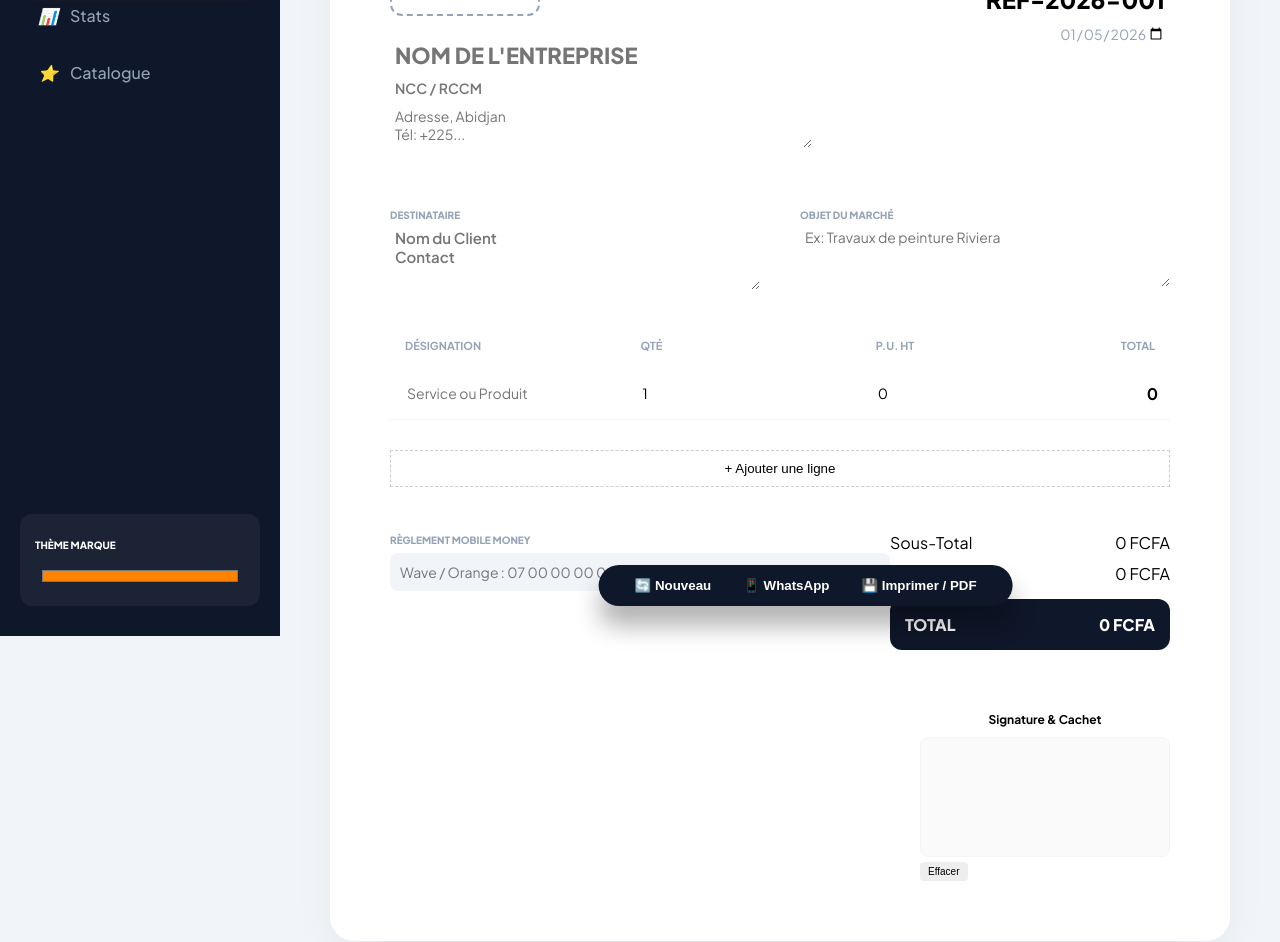
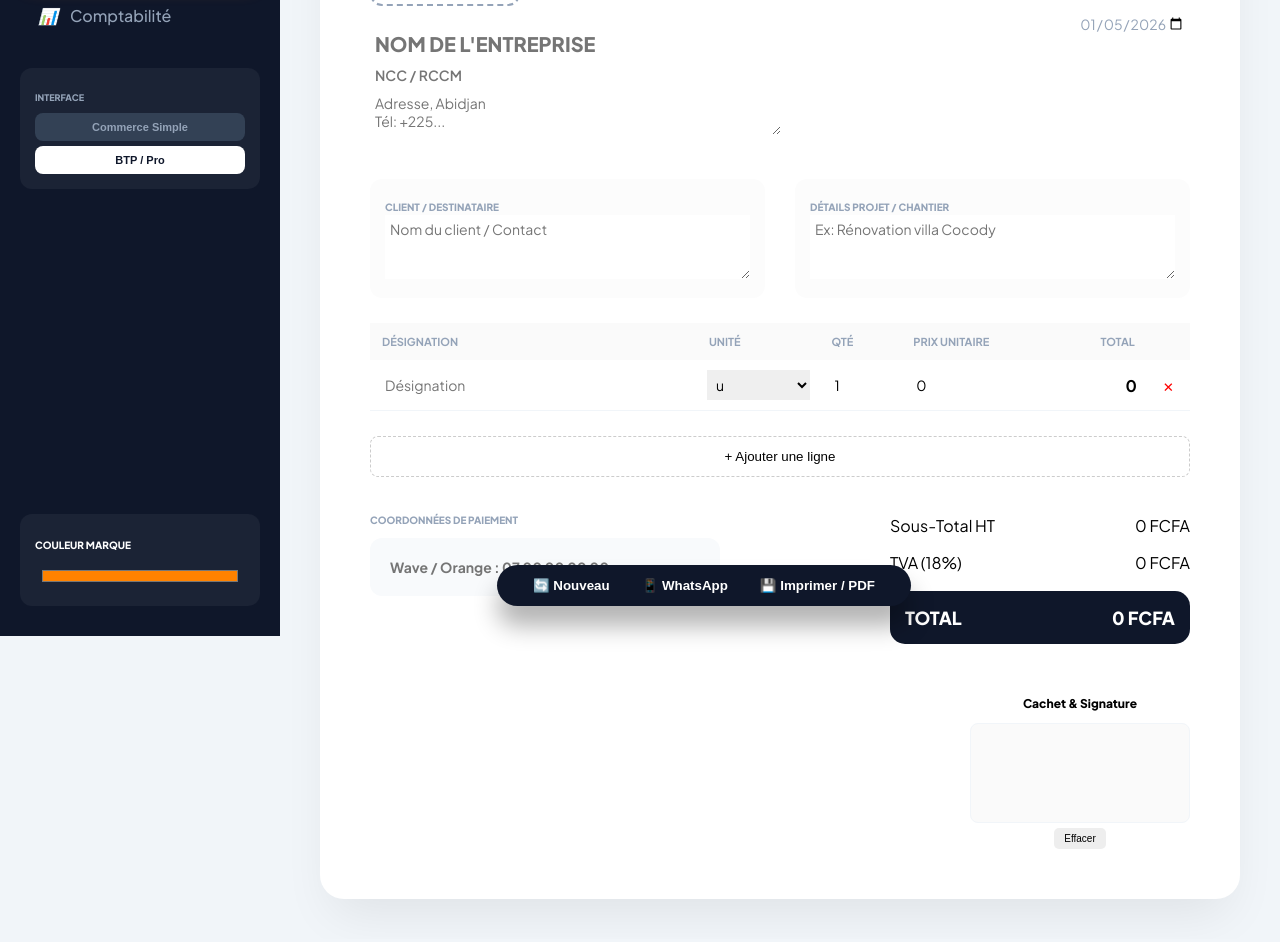
Before and after one commit to mlecoq004-collab/Ivoire-facture, a plain HTML site: page index.html in a window 1280 px wide. Shown: the part 164-1106 px from the top of the page. Drawn offline with Linux system fonts and the light colour scheme.

Commit message:
Update title and enhance invoice layout

```diff
--- a/index.html
+++ b/index.html
@@ -3,7 +3,7 @@
 <head>
     <meta charset="UTF-8">
     <meta name="viewport" content="width=device-width, initial-scale=1.0">
-    <title>IvoireFacture Elite | SaaS BTP & Commerce</title>
+    <title>IvoireFacture Pro | Solution Universelle</title>
     <link href="https://fonts.googleapis.com/css2?family=Plus+Jakarta+Sans:wght@300;400;500;600;700;800&display=swap" rel="stylesheet">
     <style>
         :root {
@@ -28,6 +28,15 @@
         .nav-link:hover { background: rgba(255,255,255,0.05); color: white; }
         .nav-link.active { background: var(--brand); color: white; box-shadow: 0 10px 15px -3px rgba(255, 130, 0, 0.3); }
 
+        .mode-selector {
+            margin-top: 20px; padding: 15px; background: rgba(255,255,255,0.05); border-radius: 12px;
+        }
+        .mode-btn {
+            width: 100%; padding: 8px; margin-top: 5px; border-radius: 8px; border: none;
+            cursor: pointer; font-size: 11px; font-weight: 700; background: #334155; color: #94a3b8;
+        }
+        .mode-btn.active { background: var(--white); color: var(--dark); }
+
         /* --- CONTENT --- */
         main { flex: 1; margin-left: 280px; padding: 40px; }
         .page { display: none; animation: fadeIn 0.4s ease-out; }
@@ -36,67 +45,72 @@
 
         /* --- INVOICE DESIGN --- */
         .invoice-card {
-            background: var(--white); padding: 60px; border-radius: 24px; box-shadow: 0 25px 50px -12px rgba(0,0,0,0.08);
-            position: relative; max-width: 900px; margin: 0 auto;
+            background: var(--white); padding: 50px; border-radius: 24px; box-shadow: 0 25px 50px -12px rgba(0,0,0,0.08);
+            position: relative; max-width: 950px; margin: 0 auto;
         }
         .invoice-card::before { content: ""; position: absolute; top: 0; left: 0; width: 100%; height: 8px; background: var(--brand); }
 
-        .header-top { display: flex; justify-content: space-between; margin-bottom: 50px; }
+        /* Gestion de l'affichage simplifié */
+        .mode-simple .col-unit { display: none; }
+
+        .header-top { display: flex; justify-content: space-between; margin-bottom: 40px; }
         .logo-box { width: 150px; height: 80px; border: 2px dashed var(--slate-400); border-radius: 12px; display: flex; align-items: center; justify-content: center; cursor: pointer; overflow: hidden; }
         .logo-box img { max-width: 100%; max-height: 100%; object-fit: contain; }
 
         input, textarea, select { border: none; outline: none; font-family: inherit; font-size: 14px; width: 100%; padding: 5px; }
-        input:focus { background: var(--slate-100); border-radius: 4px; }
+        input:focus, select:focus { background: var(--slate-100); border-radius: 4px; }
 
-        table { width: 100%; border-collapse: collapse; margin: 30px 0; }
-        th { text-align: left; padding: 15px; color: var(--slate-400); font-size: 11px; text-transform: uppercase; }
-        td { padding: 12px; border-bottom: 1px solid var(--slate-100); }
+        table { width: 100%; border-collapse: collapse; margin: 25px 0; }
+        th { text-align: left; padding: 12px; color: var(--slate-400); font-size: 11px; text-transform: uppercase; background: #fafafa; }
+        td { padding: 10px; border-bottom: 1px solid var(--slate-100); }
 
-        /* --- SIGNATURE MODULE --- */
+        /* --- SIGNATURE --- */
         .signature-area {
-            width: 250px; height: 120px; border: 1px solid var(--slate-100); background: #fafafa;
-            border-radius: 8px; position: relative; cursor: crosshair;
+            width: 220px; height: 100px; border: 1px solid var(--slate-100); background: #fafafa;
+            border-radius: 8px; cursor: crosshair; margin-top: 10px;
         }
         canvas#sig-canvas { width: 100%; height: 100%; touch-action: none; }
-        .sig-tools { display: flex; gap: 10px; margin-top: 5px; }
-        .btn-sig { font-size: 10px; background: #eee; border: none; padding: 4px 8px; cursor: pointer; border-radius: 4px; }
 
-        /* --- STATS --- */
-        .grid-stats { display: grid; grid-template-columns: repeat(3, 1fr); gap: 20px; }
-        .stat-card { background: white; padding: 25px; border-radius: 16px; border-left: 5px solid var(--brand); }
+        /* --- DASHBOARD --- */
+        .grid-stats { display: grid; grid-template-columns: repeat(auto-fit, minmax(200px, 1fr)); gap: 20px; margin-bottom: 30px; }
+        .stat-card { background: white; padding: 25px; border-radius: 16px; border-left: 5px solid var(--brand); box-shadow: 0 4px 6px rgba(0,0,0,0.02); }
+        .stat-card.profit { border-left-color: var(--success); }
 
-        /* --- FLOATING BAR --- */
+        /* --- ACTIONS --- */
         .action-bar {
-            position: fixed; bottom: 30px; left: 50%; transform: translateX(-10%);
+            position: fixed; bottom: 30px; left: 55%; transform: translateX(-50%);
             background: var(--dark); padding: 12px 30px; border-radius: 50px;
             display: flex; gap: 20px; z-index: 2000; box-shadow: 0 20px 25px rgba(0,0,0,0.3);
         }
         .btn-f { background: transparent; border: none; color: white; font-weight: 700; cursor: pointer; display: flex; align-items: center; gap: 8px; }
 
         @media print {
-            nav, .action-bar, .no-print, .sig-tools { display: none !important; }
+            nav, .action-bar, .no-print, .sig-tools, .btn-remove { display: none !important; }
             main { margin: 0; padding: 0; }
-            .invoice-card { box-shadow: none; padding: 0; width: 100%; }
+            .invoice-card { box-shadow: none; border: none; padding: 0; width: 100%; }
         }
 
         @media (max-width: 900px) {
             nav { width: 70px; padding: 20px 10px; }
-            nav span, .nav-link span { display: none; }
+            nav span, .nav-link span, .mode-selector { display: none; }
             main { margin-left: 70px; padding: 20px; }
             .grid-stats { grid-template-columns: 1fr; }
         }
     </style>
 </head>
-<body>
-
-<nav>
+<body class="mode-pro"> <nav>
     <div class="app-logo">💼 <span>Ivoire</span>Facture</div>
     <div class="nav-link active" onclick="showP('editor', this)"><i>📝</i> <span>Document</span></div>
-    <div class="nav-link" onclick="showP('dash', this)"><i>📊</i> <span>Stats</span></div>
-    <div class="nav-link" onclick="showP('cat', this)"><i>⭐</i> <span>Catalogue</span></div>
+    <div class="nav-link" onclick="showP('dash', this)"><i>📊</i> <span>Comptabilité</span></div>
+
+    <div class="mode-selector">
+        <p style="font-size:9px; font-weight:800; margin-bottom:5px; color:var(--slate-400);">INTERFACE</p>
+        <button class="mode-btn" id="btnSimple" onclick="setAppMode('simple')">Commerce Simple</button>
+        <button class="mode-btn active" id="btnPro" onclick="setAppMode('pro')">BTP / Pro</button>
+    </div>
 
     <div style="margin-top:auto; padding:15px; background:rgba(255,255,255,0.05); border-radius:12px;">
-        <p style="font-size:10px; font-weight:800; margin-bottom:10px;">THÈME MARQUE</p>
+        <p style="font-size:10px; font-weight:800; margin-bottom:10px;">COULEUR MARQUE</p>
         <input type="color" value="#FF8200" oninput="changeT(this.value)" style="width:100%; border:none; height:30px; cursor:pointer; background:transparent;">
     </div>
 </nav>
@@ -112,74 +126,98 @@
                     </div>
                     <input type="file" id="logo-f" hidden onchange="handleL(event)">
                     <div style="margin-top:20px;">
-                        <input type="text" placeholder="NOM DE L'ENTREPRISE" style="font-size:22px; font-weight:800;">
+                        <input type="text" placeholder="NOM DE L'ENTREPRISE" style="font-size:20px; font-weight:800;">
                         <input type="text" placeholder="NCC / RCCM" style="color:var(--success); font-weight:600;">
                         <textarea rows="2" placeholder="Adresse, Abidjan&#10;Tél: +225..."></textarea>
                     </div>
                 </div>
                 <div style="text-align:right;">
-                    <select id="docT" onchange="upUI()" style="color:var(--brand); font-weight:800; font-size:16px;">
+                    <select id="docT" onchange="updateDocLabels()" style="color:var(--brand); font-weight:800; font-size:18px; width:auto; background:none;">
                         <option value="FACTURE">FACTURE</option>
-                        <option value="DEVIS">DEVIS</option>
+                        <option value="DEVIS">DEVIS PROFORMA</option>
+                        <option value="RECU">REÇU DE PAIEMENT</option>
                     </select>
-                    <input type="text" value="REF-2026-001" style="text-align:right; font-weight:800; font-size:24px; margin-top:10px;">
+                    <input type="text" value="N° 2026-001" style="text-align:right; font-weight:800; font-size:22px; margin-top:10px;">
                     <input type="date" id="dateI" style="text-align:right; color:var(--slate-400);">
                 </div>
             </div>
 
-            <div style="display:grid; grid-template-columns:1fr 1fr; gap:40px; margin-bottom:30px;">
-                <div><label style="font-size:10px; font-weight:800; color:var(--slate-400);">DESTINATAIRE</label>
-                <textarea rows="3" placeholder="Nom du Client&#10;Contact" style="font-weight:600; font-size:15px;"></textarea></div>
-                <div><label style="font-size:10px; font-weight:800; color:var(--slate-400);">OBJET DU MARCHÉ</label>
-                <textarea rows="3" placeholder="Ex: Travaux de peinture Riviera"></textarea></div>
+            <div style="display:grid; grid-template-columns: 1fr 1fr; gap:30px; margin-bottom:20px;">
+                <div style="padding:15px; background:#fcfcfc; border-radius:12px;">
+                    <label style="font-size:10px; font-weight:800; color:var(--slate-400);" id="lblClient">CLIENT / DESTINATAIRE</label>
+                    <textarea rows="3" placeholder="Nom du client / Contact"></textarea>
+                </div>
+                <div style="padding:15px; background:#fcfcfc; border-radius:12px;">
+                    <label style="font-size:10px; font-weight:800; color:var(--slate-400);">DÉTAILS PROJET / CHANTIER</label>
+                    <textarea rows="3" placeholder="Ex: Rénovation villa Cocody"></textarea>
+                </div>
             </div>
 
             <table>
-                <thead><tr><th>Désignation</th><th>Qté</th><th>P.U. HT</th><th style="text-align:right;">Total</th></tr></thead>
+                <thead>
+                    <tr>
+                        <th style="width:40%;">Désignation</th>
+                        <th style="width:15%;" class="col-unit">Unité</th>
+                        <th style="width:10%;">Qté</th>
+                        <th style="width:15%;">Prix Unitaire</th>
+                        <th style="width:15%; text-align:right;">Total</th>
+                        <th style="width:5%;" class="no-print"></th>
+                    </tr>
+                </thead>
                 <tbody id="i-items">
                     <tr>
-                        <td><input type="text" placeholder="Service ou Produit" class="r-desc"></td>
+                        <td><input type="text" placeholder="Désignation" class="r-desc"></td>
+                        <td class="col-unit">
+                            <select class="r-unit">
+                                <option value="u">u</option>
+                                <option value="m²">m²</option>
+                                <option value="ml">ml</option>
+                                <option value="m³">m³</option>
+                                <option value="Forfait">Forfait</option>
+                                <option value="Jour">Jour</option>
+                            </select>
+                        </td>
                         <td><input type="number" value="1" class="r-qty" oninput="cal()"></td>
                         <td><input type="number" value="0" class="r-pu" oninput="cal()"></td>
                         <td style="text-align:right; font-weight:700;" class="r-tot">0</td>
+                        <td class="no-print"><button onclick="this.closest('tr').remove(); cal()" style="background:none; border:none; color:red; cursor:pointer;">✕</button></td>
                     </tr>
                 </tbody>
             </table>
-            <button class="no-print" onclick="addR()" style="width:100%; border:1px dashed #ccc; padding:10px; cursor:pointer; background:none;">+ Ajouter une ligne</button>
+            <button class="no-print" onclick="addR()" style="width:100%; border:1px dashed #ccc; padding:12px; cursor:pointer; background:none; border-radius:8px;">+ Ajouter une ligne</button>
 
-            <div style="display:flex; justify-content:space-between; margin-top:40px;">
-                <div style="flex:1;">
-                    <label style="font-size:10px; font-weight:800; color:var(--slate-400);">RÈGLEMENT MOBILE MONEY</label>
-                    <input type="text" placeholder="Wave / Orange : 07 00 00 00 00" style="background:var(--slate-100); padding:10px; border-radius:8px; margin-top:5px;">
+            <div style="display:flex; justify-content:space-between; margin-top:30px;">
+                <div style="flex:1; max-width:350px;">
+                    <label style="font-size:10px; font-weight:800; color:var(--slate-400);">COORDONNÉES DE PAIEMENT</label>
+                    <div style="margin-top:10px; background:#f8fafc; padding:15px; border-radius:12px;">
+                        <input type="text" placeholder="Wave / Orange : 07 00 00 00 00" style="background:transparent; font-weight:700;">
+                    </div>
                 </div>
-                <div style="width:280px;">
-                    <div style="display:flex; justify-content:space-between; padding:5px 0;"><span>Sous-Total</span><span id="s-ht">0 FCFA</span></div>
-                    <div style="display:flex; justify-content:space-between; padding:5px 0;"><span>TVA (18%)</span><span id="s-tva">0 FCFA</span></div>
-                    <div style="display:flex; justify-content:space-between; padding:15px; background:var(--dark); color:white; border-radius:12px; margin-top:10px; font-weight:800;">
+                <div style="width:300px;">
+                    <div style="display:flex; justify-content:space-between; padding:8px 0;"><span>Sous-Total HT</span><span id="s-ht">0 FCFA</span></div>
+                    <div style="display:flex; justify-content:space-between; padding:8px 0;"><span>TVA (18%)</span><span id="s-tva">0 FCFA</span></div>
+                    <div style="display:flex; justify-content:space-between; padding:15px; background:var(--dark); color:white; border-radius:15px; margin-top:10px; font-weight:800; font-size:18px;">
                         <span>TOTAL</span><span id="s-ttc">0 FCFA</span>
                     </div>
                 </div>
             </div>
 
-            <div style="margin-top:50px; display:flex; justify-content:flex-end;">
+            <div style="margin-top:40px; display:flex; justify-content:flex-end;">
                 <div style="text-align:center;">
-                    <p style="font-size:12px; font-weight:700; margin-bottom:10px;">Signature & Cachet</p>
-                    <div class="signature-area">
-                        <canvas id="sig-canvas"></canvas>
-                    </div>
-                    <div class="sig-tools no-print">
-                        <button class="btn-sig" onclick="clearSig()">Effacer</button>
-                    </div>
+                    <p style="font-size:12px; font-weight:800;">Cachet & Signature</p>
+                    <div class="signature-area"><canvas id="sig-canvas"></canvas></div>
+                    <button class="no-print" onclick="clearSig()" style="font-size:10px; background:#eee; border:none; padding:5px 10px; border-radius:5px; margin-top:5px; cursor:pointer;">Effacer</button>
                 </div>
             </div>
         </div>
     </div>
 
     <div id="dash" class="page">
-        <h2 style="font-weight:800;">Tableau de Bord 2026</h2>
+        <h2 style="font-weight:800; margin-bottom:30px;">📈 Tableau de Bord Financier</h2>
         <div class="grid-stats">
             <div class="stat-card"><small>Chiffre d'Affaires</small><p id="st-ca">0 FCFA</p></div>
-            <div class="stat-card"><small>Documents Émis</small><p id="st-co">0</p></div>
+            <div class="stat-card"><small>Dépenses</small><input type="number" id="st-exp" value="0" oninput="saveExp()" style="font-size:24px; font-weight:800; background:none; padding:0; margin-top:10px;"></div>
+            <div class="stat-card profit"><small>Bénéfice Net</small><p id="st-profit">0 FCFA</p></div>
         </div>
     </div>
 </main>
@@ -191,7 +229,17 @@
 </div>
 
 <script>
-    // --- SIGNATURE LOGIC ---
+    // --- MODE SWITCHER ---
+    function setAppMode(mode) {
+        document.body.className = (mode === 'simple') ? 'mode-simple' : 'mode-pro';
+        document.getElementById('btnSimple').className = (mode === 'simple') ? 'mode-btn active' : 'mode-btn';
+        document.getElementById('btnPro').className = (mode === 'pro') ? 'mode-btn active' : 'mode-btn';
+        localStorage.setItem('iv_mode', mode);
+    }
+    // Restaurer le mode au chargement
+    if(localStorage.getItem('iv_mode')) setAppMode(localStorage.getItem('iv_mode'));
+
+    // --- SIGNATURE ---
     const canvas = document.getElementById('sig-canvas');
     const ctx = canvas.getContext('2d');
     let drawing = false;
@@ -203,39 +251,30 @@
             y: (e.clientY || e.touches[0].clientY) - rect.top
         };
     }
+    canvas.addEventListener('mousedown', (e) => { drawing = true; draw(e); });
+    canvas.addEventListener('mousemove', draw);
+    canvas.addEventListener('mouseup', () => { drawing = false; ctx.beginPath(); });
+    canvas.addEventListener('touchstart', (e) => { e.preventDefault(); drawing = true; draw(e); });
+    canvas.addEventListener('touchmove', (e) => { e.preventDefault(); draw(e); });
+    canvas.addEventListener('touchend', () => { drawing = false; ctx.beginPath(); });
 
-    function start(e) { drawing = true; draw(e); }
-    function stop() { drawing = false; ctx.beginPath(); }
     function draw(e) {
         if (!drawing) return;
         const pos = getPos(e);
-        ctx.lineWidth = 2;
-        ctx.lineCap = 'round';
-        ctx.strokeStyle = '#000';
-        ctx.lineTo(pos.x, pos.y);
-        ctx.stroke();
-        ctx.beginPath();
-        ctx.moveTo(pos.x, pos.y);
+        ctx.lineWidth = 2; ctx.lineCap = 'round'; ctx.strokeStyle = '#000';
+        ctx.lineTo(pos.x, pos.y); ctx.stroke();
+        ctx.beginPath(); ctx.moveTo(pos.x, pos.y);
     }
-
-    canvas.addEventListener('mousedown', start);
-    canvas.addEventListener('mousemove', draw);
-    canvas.addEventListener('mouseup', stop);
-    canvas.addEventListener('touchstart', (e) => { e.preventDefault(); start(e); });
-    canvas.addEventListener('touchmove', (e) => { e.preventDefault(); draw(e); });
-    canvas.addEventListener('touchend', stop);
-
     function clearSig() { ctx.clearRect(0, 0, canvas.width, canvas.height); }
 
-    // --- APP LOGIC ---
+    // --- LOGIQUE ---
     document.getElementById('dateI').valueAsDate = new Date();
-    let stats = JSON.parse(localStorage.getItem('iv_stats')) || { ca: 0, co: 0 };
+    let stats = JSON.parse(localStorage.getItem('iv_stats')) || { ca: 0, co: 0, exp: 0 };
 
     function showP(id, el) {
         document.querySelectorAll('.page').forEach(p => p.classList.remove('active'));
         document.querySelectorAll('.nav-link').forEach(l => l.classList.remove('active'));
-        document.getElementById(id).classList.add('active');
-        el.classList.add('active');
+        document.getElementById(id).classList.add('active'); el.classList.add('active');
         if(id === 'dash') renderS();
     }
 
@@ -244,10 +283,12 @@
 
     function addR() {
         const tr = document.createElement('tr');
-        tr.innerHTML = `<td><input type="text" placeholder="Description" class="r-desc"></td>
+        tr.innerHTML = `<td><input type="text" placeholder="Désignation" class="r-desc"></td>
+            <td class="col-unit"><select class="r-unit"><option>u</option><option>m²</option><option>ml</option><option>m³</option><option>Forfait</option><option>Jour</option></select></td>
             <td><input type="number" value="1" class="r-qty" oninput="cal()"></td>
             <td><input type="number" value="0" class="r-pu" oninput="cal()"></td>
-            <td style="text-align:right; font-weight:700;" class="r-tot">0</td>`;
+            <td style="text-align:right; font-weight:700;" class="r-tot">0</td>
+            <td class="no-print"><button onclick="this.closest('tr').remove(); cal()" style="background:none; border:none; color:red; cursor:pointer;">✕</button></td>`;
         document.getElementById('i-items').appendChild(tr);
     }
 
@@ -267,30 +308,33 @@
     }
 
     function pr() {
-        const t = parseFloat(document.getElementById('s-ttc').innerText.replace(/\s/g, ''));
-        stats.ca += t; stats.co += 1;
+        const total = parseFloat(document.getElementById('s-ttc').innerText.replace(/\s/g, ''));
+        stats.ca += total; stats.co += 1;
         localStorage.setItem('iv_stats', JSON.stringify(stats));
         window.print();
     }
 
+    function saveExp() {
+        stats.exp = parseFloat(document.getElementById('st-exp').value) || 0;
+        localStorage.setItem('iv_stats', JSON.stringify(stats));
+        document.getElementById('st-profit').innerText = (stats.ca - stats.exp).toLocaleString() + " FCFA";
+    }
+
     function renderS() {
         document.getElementById('st-ca').innerText = stats.ca.toLocaleString() + " FCFA";
-        document.getElementById('st-co').innerText = stats.co;
+        document.getElementById('st-exp').value = stats.exp;
+        document.getElementById('st-profit').innerText = (stats.ca - stats.exp).toLocaleString() + " FCFA";
     }
 
     function handleL(e) {
-        const reader = new FileReader();
-        reader.onload = () => {
-            document.getElementById('logo-img').src = reader.result;
-            document.getElementById('logo-img').style.display = 'block';
-            document.getElementById('logo-t').style.display = 'none';
-        };
-        reader.readAsDataURL(e.target.files[0]);
+        const r = new FileReader();
+        r.onload = () => { document.getElementById('logo-img').src = r.result; document.getElementById('logo-img').style.display='block'; document.getElementById('logo-t').style.display='none'; };
+        r.readAsDataURL(e.target.files[0]);
     }
 
     function shareW() {
         const t = document.getElementById('s-ttc').innerText;
-        window.open(`https://wa.me/?text=${encodeURIComponent("Bonjour, voici votre facture d'un montant de " + t + ". Merci de votre confiance.")}`);
+        window.open(`https://wa.me/?text=${encodeURIComponent("Bonjour, voici votre document : " + t + ". Merci de votre confiance.")}`);
     }
 </script>
 </body>
```
